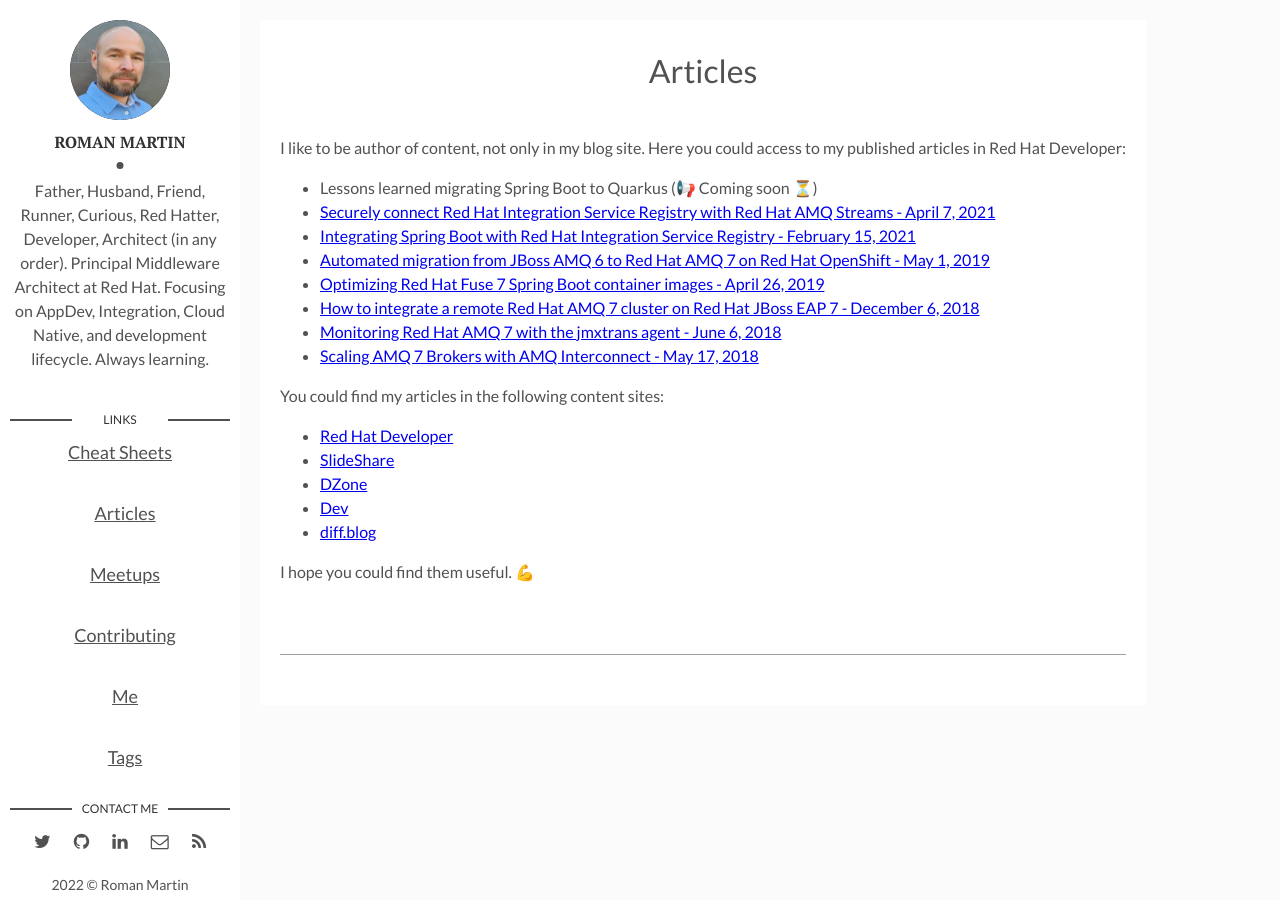
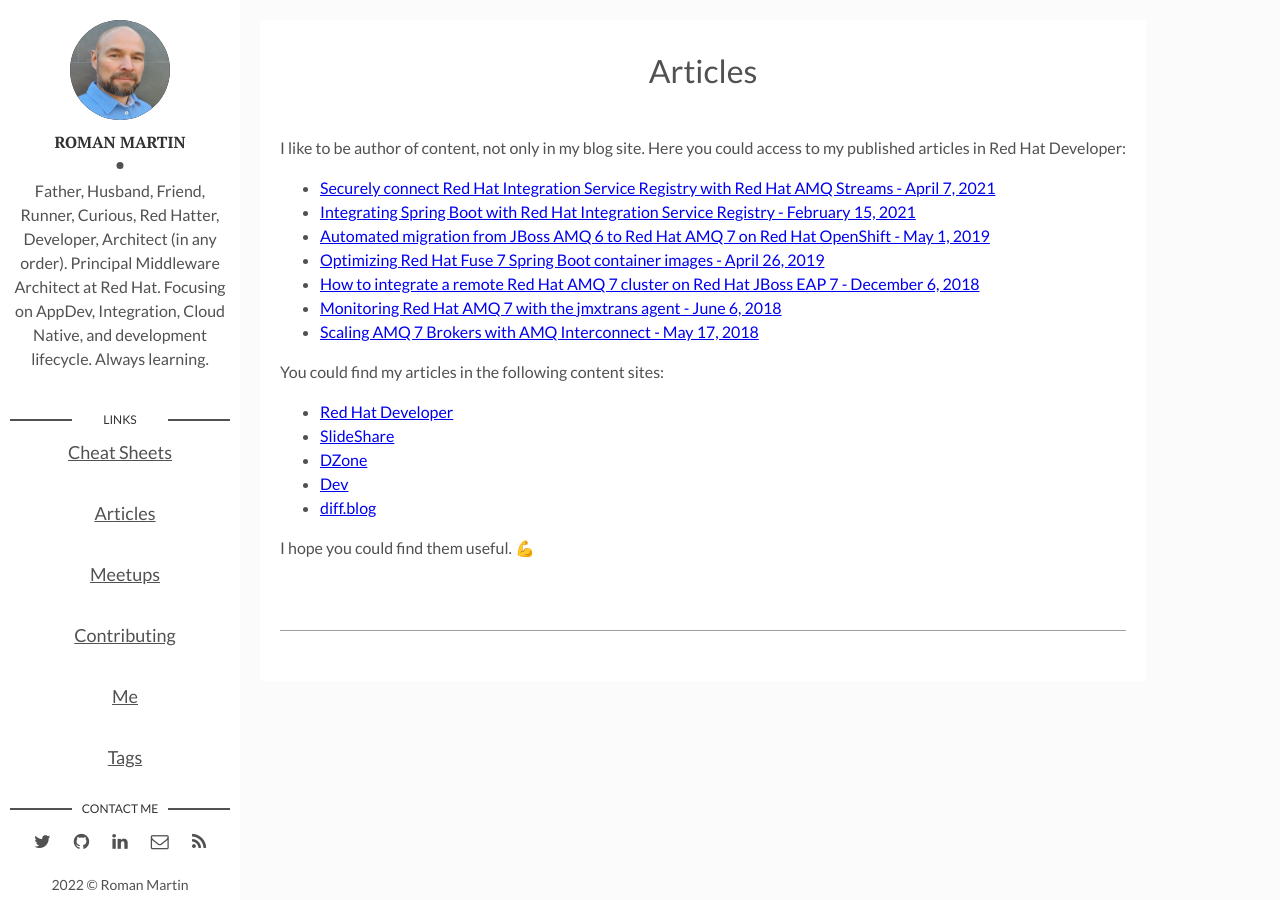
Before and after one commit to rmarting/rmarting.github.io, a Jekyll site: the page built from articles.md, in a window 1280 px wide. Built offline with Jekyll 4.4.1, drawn with Linux system fonts in a browser that asks for light colours; emoji names are drawn with the system emoji font; comment, search, counter and statistics services are not loaded.

Commit message:
⚰️ Delete unpublished post

```diff
--- a/articles.md
+++ b/articles.md
@@ -8,7 +8,6 @@ comments:  true
 I like to be author of content, not only in my blog site. Here you could
 access to my published articles in Red Hat Developer:
 
-* Lessons learned migrating Spring Boot to Quarkus (:loudspeaker: Coming soon :hourglass_flowing_sand:)
 * [Securely connect Red Hat Integration Service Registry with Red Hat AMQ Streams - April 7, 2021](https://developers.redhat.com/blog/2021/04/07/securely-connect-red-hat-integration-service-registry-with-red-hat-amq-streams/)
 * [Integrating Spring Boot with Red Hat Integration Service Registry - February 15, 2021](https://developers.redhat.com/blog/2021/02/15/integrating-spring-boot-with-red-hat-integration-service-registry/)
 * [Automated migration from JBoss AMQ 6 to Red Hat AMQ 7 on Red Hat OpenShift - May 1, 2019](https://developers.redhat.com/blog/2019/05/01/automated-migration-from-jboss-a-mq-6-to-red-hat-amq-7-on-red-hat-openshift/)
```
